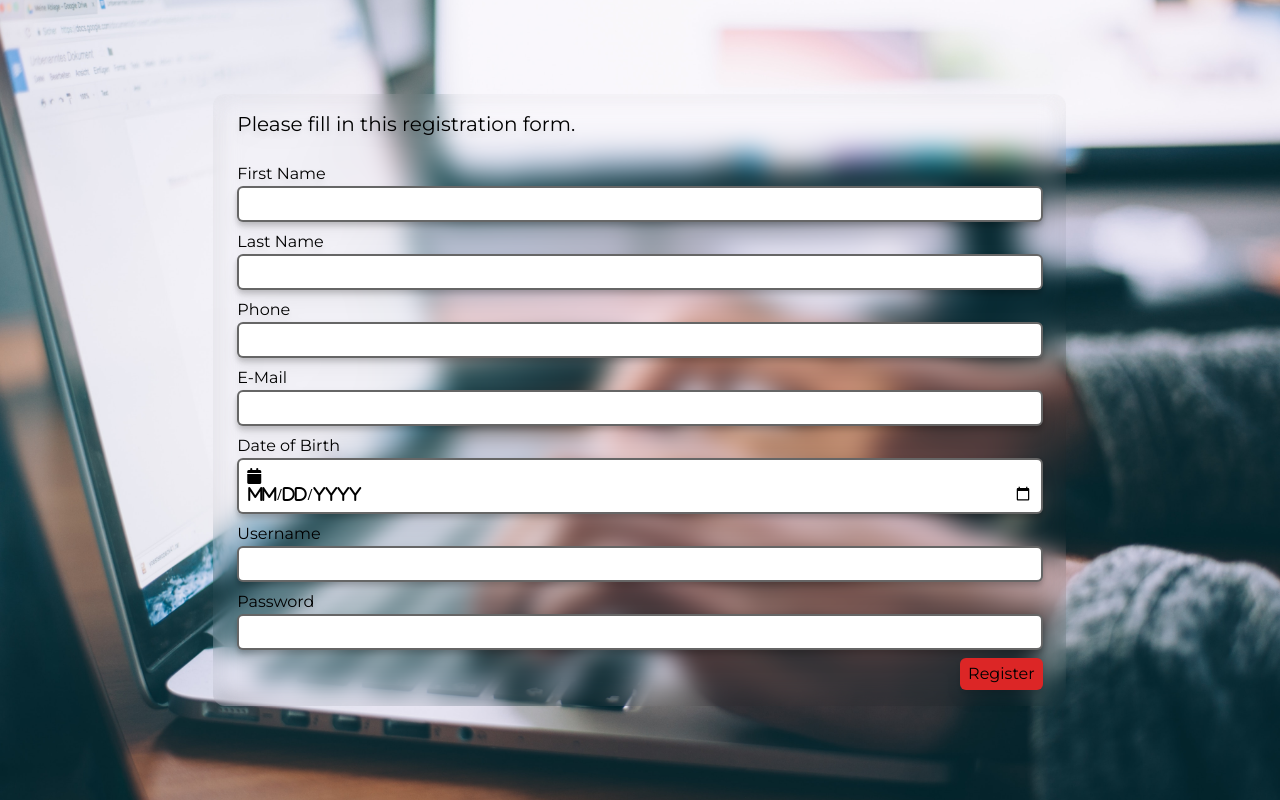
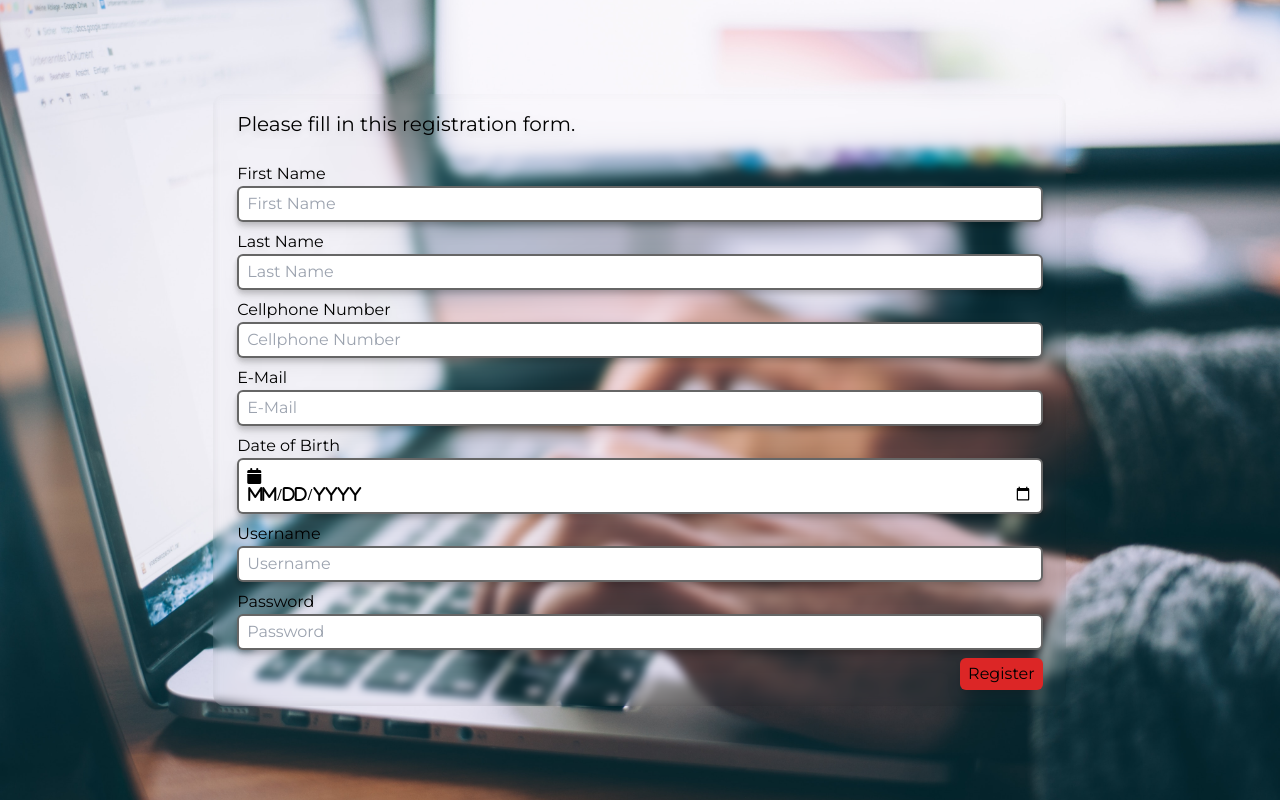
Before and after one commit to ArcaneOracle/user-registration-form, a website: page src/index.html in a window 1280 px wide. Drawn offline with Linux system fonts and the light colour scheme.

Commit message:
Added input types and changed the backdrop filter
Added input types.
Changed the backdrop filter to add more blur instead of reduce blur on mouse hover.

```diff
--- a/src/index.html
+++ b/src/index.html
@@ -25,29 +25,29 @@
 <!-- CHANGE OPACITY OF BACKGROUND PICTURE -->
 <body>
   <div class="flex items-center justify-center h-screen opacity-100">
-    <form class="flex flex-wrap m-auto w-11/12 sm:w-5/6 md:w-2/3 lg:1/3 px-6 py-4 rounded-xl space-y-2 drop-shadow-lg backdrop-blur-md hover:backdrop-blur-sm duration-1000 ease-in-out" method="post" enctype="multipart/form-data">
+    <form class="flex flex-wrap m-auto w-11/12 sm:w-5/6 md:w-2/3 lg:1/3 px-6 py-4 rounded-xl space-y-2 drop-shadow-lg backdrop-blur-sm hover:backdrop-blur-md duration-1000 ease-in-out" method="post" enctype="multipart/form-data">
       <h1 class="text-xl mb-4">
         Please fill in this registration form.
       </h1>
 
       <label class="w-full">
         First Name
-        <input type="text" class="w-full border-black border-2 border-solid focus:outline-none px-2 py-1 rounded-md border-opacity-60 drop-shadow-md" required>
+        <input type="text" class="w-full border-black border-2 border-solid focus:outline-none px-2 py-1 rounded-md border-opacity-60 drop-shadow-md" placeholder="First Name" required>
       </label>
 
       <label class="w-full">
         Last Name
-        <input type="text" class="w-full border-black border-2 border-solid focus:outline-none px-2 py-1 rounded-md border-opacity-60 drop-shadow-md" required>
+        <input type="text" class="w-full border-black border-2 border-solid focus:outline-none px-2 py-1 rounded-md border-opacity-60 drop-shadow-md" placeholder="Last Name" required>
       </label>
 
       <label class="w-full">
-        Phone
-        <input type="tel" class="w-full border-black border-2 border-solid focus:outline-none px-2 py-1 rounded-md border-opacity-60 drop-shadow-md" required>
+        Cellphone Number
+        <input type="tel" class="w-full border-black border-2 border-solid focus:outline-none px-2 py-1 rounded-md border-opacity-60 drop-shadow-md" placeholder="Cellphone Number" required>
       </label>
 
       <label class="w-full">
         E-Mail
-        <input type="text" class="w-full border-black border-2 border-solid focus:outline-none px-2 py-1 rounded-md border-opacity-60 drop-shadow-md" required>
+        <input type="text" class="w-full border-black border-2 border-solid focus:outline-none px-2 py-1 rounded-md border-opacity-60 drop-shadow-md" placeholder="E-Mail" required>
       </label>
 
 <!-- AUTOFILLERS COVERS CALENDER ICON -->
@@ -66,12 +66,12 @@
 
       <label class="w-full">
         Username
-        <input type="text" class="w-full border-black border-2 border-solid focus:outline-none px-2 py-1 rounded-md border-opacity-60 drop-shadow-md" required>
+        <input type="text" class="w-full border-black border-2 border-solid focus:outline-none px-2 py-1 rounded-md border-opacity-60 drop-shadow-md" placeholder="Username" required>
       </label>
 
       <label class="w-full">
         Password
-        <input type="password" class="w-full border-black border-2 border-solid focus:outline-none px-2 py-1 rounded-md border-opacity-60 drop-shadow-md" required>
+        <input type="password" class="w-full border-black border-2 border-solid focus:outline-none px-2 py-1 rounded-md border-opacity-60 drop-shadow-md" placeholder="Password" required>
       </label>
 
       <button type="submit" class="ml-auto bg-red-600 px-2 py-1 rounded-md ease-in-out duration-300 hover:scale-105 hover:brightness-110">Register</button>
```
Also changed, not shown: src/output.css.
